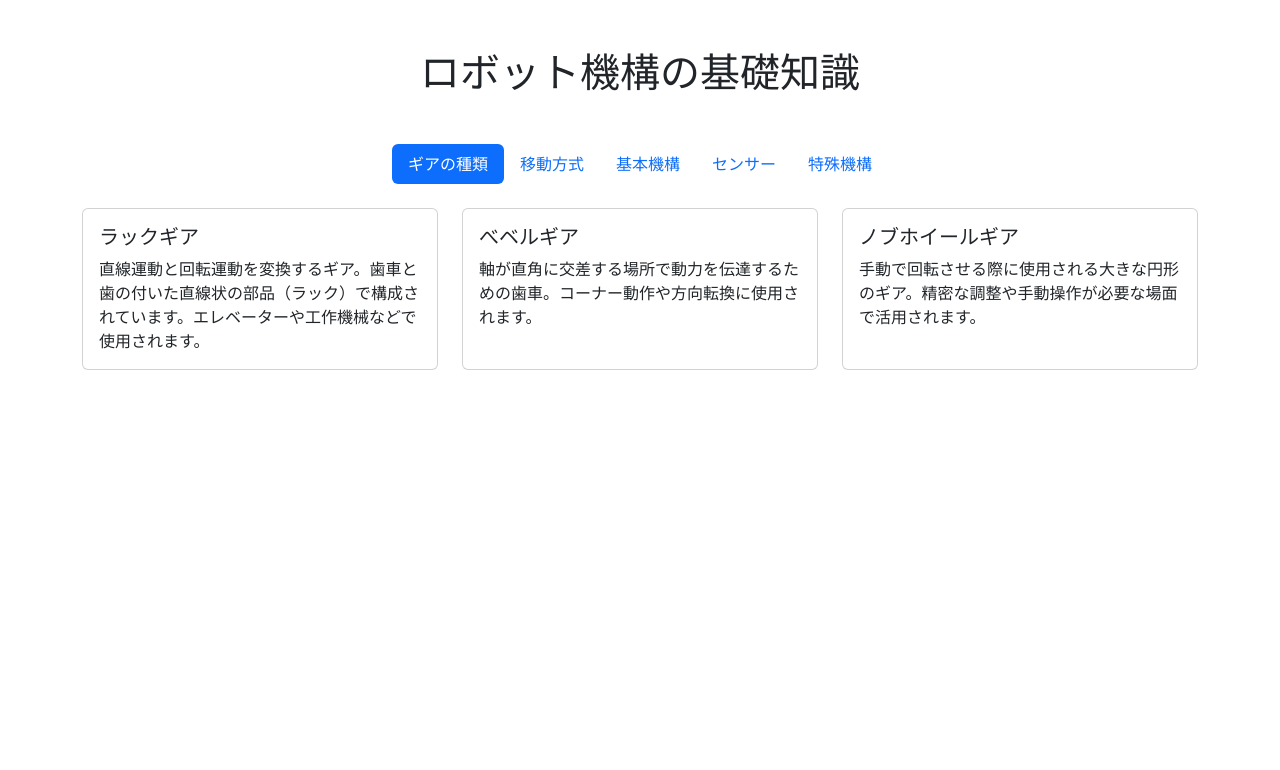
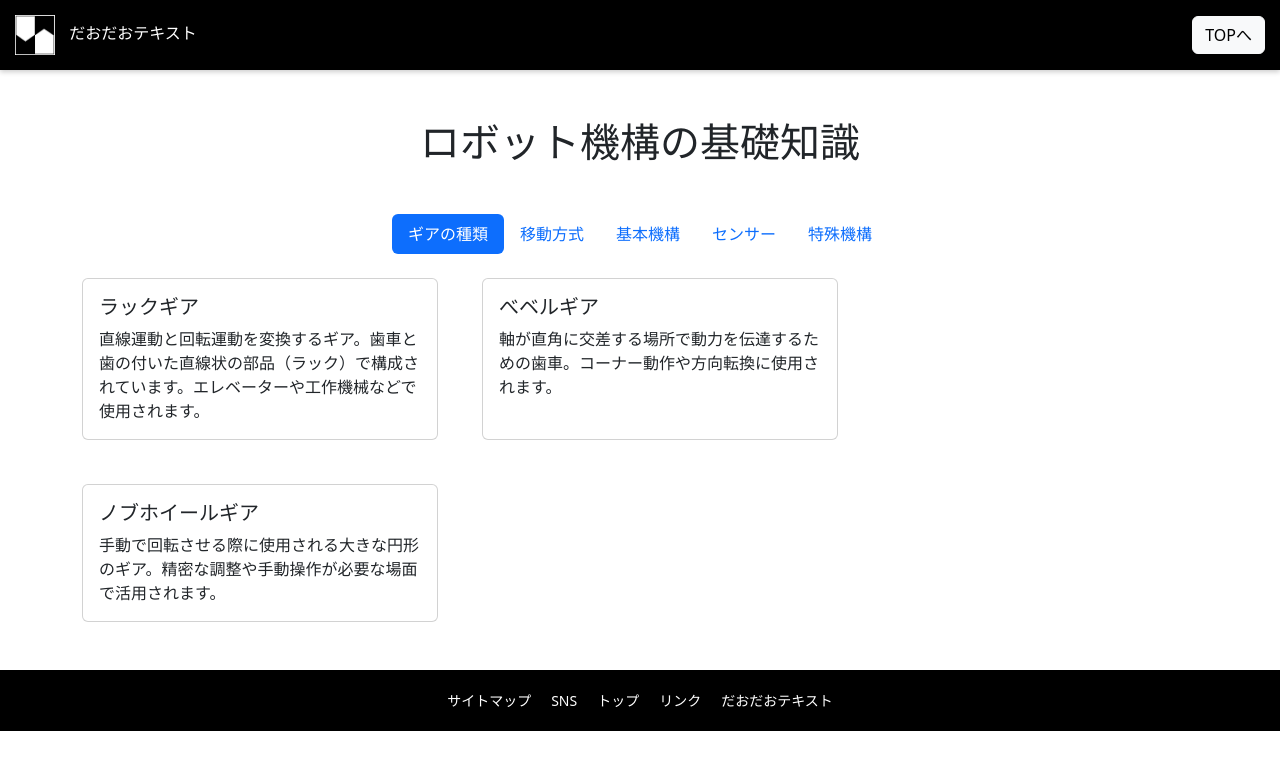
Before and after one commit to Retr0413/DaoTextPage, a Flask app: page /mechanism in a window 1280 px wide. Shown: the top 770 px of the page. Run offline with Flask 3, Linux system fonts and the light colour scheme; some libraries are stand-ins or nearby versions.

Commit message:
機構に関するページの改良

```diff
--- a/templates/index.html
+++ b/templates/index.html
@@ -33,6 +33,7 @@
         .mechanism summary { font-weight: bold; margin: 20px 0; font-size: 30px; }
         .mechanism details[open] { padding: 0.5em }
         .mechanism details[open] summary { border-bottom: 1px solid #000; }
+        .mechanism-tag { display: inline-block; margin: 0 5px; padding: 2px 8px; border: 1px solid #ddd; border-radius: 4px; background: #f5f5f5; font-size: 12px; }
         .box1 { padding: 0.2em 0.5em; margin: 2em 0; background: #ffffff; box-shadow: 0px 0px 0px 10px #ffffff; border: dashed 2px #000; }
         .button { display: flex; flex-wrap: wrap; gap: 10px; margin: 8px 5px; }
         .button label { margin-right: 10px; }
@@ -149,6 +150,10 @@
                 <div class="grid-item">
                     <img src="{{ url_for('static', filename=text.text_png) }}" alt="{{ text.title }}">
                     <h3>{{ text.title }}</h3>
+                    <small>{% for mechanism in text.mechanism.split('、') %}
+                        <span class="mechanism-tag">{{ mechanism.strip() }}</span>
+                        {% endfor %}
+                    </small>
                     <p>{{ text.context }}</p>
                     <a href="{{ url_for('main.text_detail', id=text.id) }}" class="button-50" data-stars="{{ star }}">
                         テキストを見る
--- a/templates/mechanism.html
+++ b/templates/mechanism.html
@@ -6,6 +6,30 @@
     <title>ロボット機構の基礎知識</title>
     <link href="https://cdnjs.cloudflare.com/ajax/libs/bootstrap/5.3.2/css/bootstrap.min.css" rel="stylesheet">
     <style>
+        header {
+            background-color: #000;
+            color: #fff;
+            padding: 15px;
+            display: flex;
+            justify-content: space-between;
+            align-items: center;
+            box-shadow: 0 2px 5px rgba(0, 0, 0, 0.2);
+        }
+
+        .header .logo {
+            display: flex;
+            align-items: center;
+        }
+
+        .triangle-logo {
+            width: 40px;
+            height: 40px;
+            margin-right: 10px;
+        }
+
+        .header .nav {
+            font-size: 14px;
+        }
         .mechanism-card {
             transition: transform 0.2s;
         }
@@ -22,9 +46,51 @@
         .category-content.active {
             display: block;
         }
+        .row {
+            display: flex;
+            flex-wrap: wrap;
+            gap: 20px;
+        }
+        .col {
+            flex: 0 0 calc(50% - 10px);
+            box-sizing: border-box;
+        }
+
+        footer {
+            background-color: #000;
+            color: #fff;
+            padding: 20px;
+            text-align: center;
+        }
+
+        .footer-nav {
+            display: flex;
+            justify-content: center;
+            gap: 20px;
+            font-size: 14px;
+        }
+
+        .footer-nav a {
+            color: #fff;
+            text-decoration: none;
+        }
+
+        .footer-nav a:hover {
+            color: #FFD700;
+        }
     </style>
 </head>
 <body>
+    <header>
+        <div class="logo">
+            <img src="{{ url_for('static', filename='uploads/だおだおロゴ.png') }}" alt="だおだおテキスト" class="triangle-logo">
+            <span>だおだおテキスト</span>
+        </div>
+        <div class="nav">
+            <a href="/" class="btn btn-light">TOPへ</a>
+        </div>
+    </header>
+
     <div class="container py-5">
         <h1 class="text-center mb-5">ロボット機構の基礎知識</h1>
 
@@ -48,7 +114,7 @@
 
         <div class="tab-content">
             <div class="tab-pane fade show active" id="gears">
-                <div class="row g-4">
+                <div class="row row-cols-1 row-cols-md-2 g-4">
                     <div class="col-md-4">
                         <div class="card h-100 mechanism-card">
                             <div class="card-body">
@@ -77,7 +143,7 @@
             </div>
 
             <div class="tab-pane fade" id="movement">
-                <div class="row g-4">
+                <div class="row row-cols-1 row-cols-md-2 g-4">
                     <div class="col-md-6">
                         <div class="card h-100 mechanism-card">
                             <div class="card-body">
@@ -114,7 +180,7 @@
             </div>
 
             <div class="tab-pane fade" id="mechanisms">
-                <div class="row g-4">
+                <div class="row row-cols-1 row-cols-md-2 g-4">
                     <div class="col-md-6">
                         <div class="card h-100 mechanism-card">
                             <div class="card-body">
@@ -135,7 +201,7 @@
             </div>
 
             <div class="tab-pane fade" id="sensors">
-                <div class="row g-4">
+                <div class="row row-cols-1 row-cols-md-2 g-4">
                     <div class="col-md-12">
                         <div class="card h-100 mechanism-card">
                             <div class="card-body">
@@ -148,7 +214,7 @@
             </div>
 
             <div class="tab-pane fade" id="special">
-                <div class="row g-4">
+                <div class="row row-cols-1 row-cols-md-2 g-4">
                     <div class="col-md-4">
                         <div class="card h-100 mechanism-card">
                             <div class="card-body">
@@ -194,6 +260,16 @@
         </div>
     </div>
 
+    <footer>
+        <nav class="footer-nav">
+            <a href="#">サイトマップ</a>
+            <a href="#">SNS</a>
+            <a href="#">トップ</a>
+            <a href="#">リンク</a>
+            <a href="#">だおだおテキスト</a>
+        </nav>
+    </footer>
+
     <script src="https://cdnjs.cloudflare.com/ajax/libs/bootstrap/5.3.2/js/bootstrap.bundle.min.js"></script>
 </body>
 </html>
```
